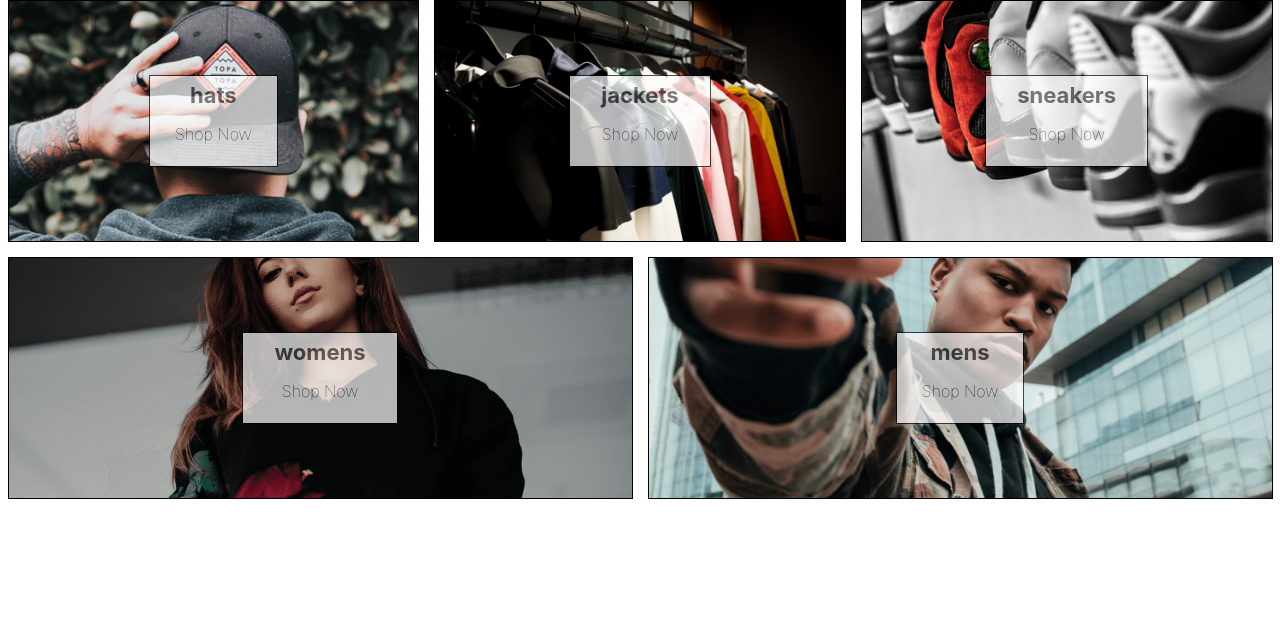
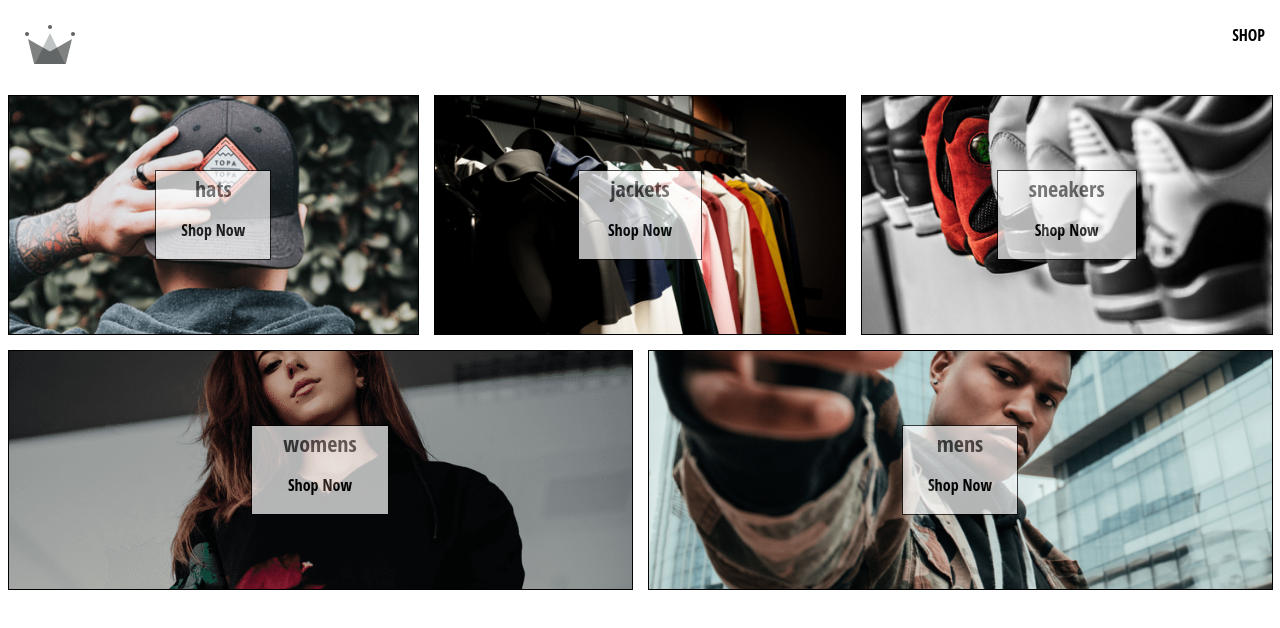
Before and after one commit to pius254/crwn-clothing, a React (Create React App) app: page / in a window 1280 px wide. Shown: the top 628 px of the page. Built offline with nearby package versions, Linux system fonts and the light colour scheme.

Commit message:
Add Routing

```diff
--- a/package.json
+++ b/package.json
@@ -8,6 +8,7 @@
     "@testing-library/user-event": "^13.5.0",
     "react": "^18.2.0",
     "react-dom": "^18.2.0",
+    "react-router-dom": "^6.3.0",
     "react-scripts": "5.0.1",
     "sass": "^1.53.0",
     "web-vitals": "^2.1.4"
--- a/public/index.html
+++ b/public/index.html
@@ -24,6 +24,12 @@
       work correctly both with client-side routing and a non-root public URL.
       Learn how to configure a non-root public URL by running `npm run build`.
     -->
+    <link rel="preconnect" href="https://fonts.googleapis.com" />
+    <link rel="preconnect" href="https://fonts.gstatic.com" crossorigin />
+    <link
+      href="https://fonts.googleapis.com/css2?family=Open+Sans:wght@300&display=swap"
+      rel="stylesheet"
+    />
     <title>React App</title>
   </head>
   <body>
--- a/src/App.js
+++ b/src/App.js
@@ -1,35 +1,24 @@
-import Directory from "./components/directory/directory.component";
+import { Routes, Route } from "react-router-dom";
+import Home from "./routes/home/home.component";
+import Navigation from "./routes/navigation/navigation.component";
+
+const Shop = () => {
+  return (
+    <div>
+      <h1>I am the Shop</h1>
+    </div>
+  );
+};
 
 const App = () => {
-  const categories = [
-    {
-      id: 1,
-      title: "hats",
-      imageUrl: "../assets/imgs/hats.png",
-    },
-    {
-      id: 2,
-      title: "jackets",
-      imageUrl: "../assets/imgs/jackets.png",
-    },
-    {
-      id: 3,
-      title: "sneakers",
-      imageUrl: "../assets/imgs/sneakers.png",
-    },
-    {
-      id: 4,
-      title: "womens",
-      imageUrl: "../assets/imgs/womens.png",
-    },
-    {
-      id: 5,
-      title: "mens",
-      imageUrl: "../assets/imgs/men.png",
-    },
-  ];
-
-  return <Directory categories={categories} />;
+  return (
+    <Routes>
+      <Route path="/" element={<Navigation />}>
+        <Route index element={<Home />} />
+        <Route path="shop" element={<Shop />} />
+      </Route>
+    </Routes>
+  );
 };
 
 export default App;
--- a/src/index.js
+++ b/src/index.js
@@ -1,13 +1,16 @@
-import React from 'react';
-import ReactDOM from 'react-dom/client';
-import './index.css';
-import App from './App';
-import reportWebVitals from './reportWebVitals';
+import React from "react";
+import ReactDOM from "react-dom/client";
+import { BrowserRouter } from "react-router-dom";
+import "./index.scss";
+import App from "./App";
+import reportWebVitals from "./reportWebVitals";
 
-const root = ReactDOM.createRoot(document.getElementById('root'));
+const root = ReactDOM.createRoot(document.getElementById("root"));
 root.render(
   <React.StrictMode>
-    <App />
+    <BrowserRouter>
+      <App />
+    </BrowserRouter>
   </React.StrictMode>
 );
 
--- a/src/index.css
+++ b/src/index.scss
@@ -1,7 +1,6 @@
 body {
   margin: 0;
-  font-family: -apple-system, BlinkMacSystemFont, 'Segoe UI', 'Roboto', 'Oxygen',
-    'Ubuntu', 'Cantarell', 'Fira Sans', 'Droid Sans', 'Helvetica Neue',
+  font-family: 'Open Sans Condensed',
     sans-serif;
   -webkit-font-smoothing: antialiased;
   -moz-osx-font-smoothing: grayscale;
@@ -11,3 +10,12 @@ code {
   font-family: source-code-pro, Menlo, Monaco, Consolas, 'Courier New',
     monospace;
 }
+
+a {
+  text-decoration: none;
+  color: black;
+}
+
+* {
+  box-sizing: border-box;
+}
--- /dev/null
+++ b/src/routes/home/home.component.jsx
@@ -0,0 +1,35 @@
+import Directory from "../../components/directory/directory.component";
+
+const Home = () => {
+  const categories = [
+    {
+      id: 1,
+      title: "hats",
+      imageUrl: "../assets/imgs/hats.png",
+    },
+    {
+      id: 2,
+      title: "jackets",
+      imageUrl: "../assets/imgs/jackets.png",
+    },
+    {
+      id: 3,
+      title: "sneakers",
+      imageUrl: "../assets/imgs/sneakers.png",
+    },
+    {
+      id: 4,
+      title: "womens",
+      imageUrl: "../assets/imgs/womens.png",
+    },
+    {
+      id: 5,
+      title: "mens",
+      imageUrl: "../assets/imgs/men.png",
+    },
+  ];
+
+  return <Directory categories={categories} />;
+};
+
+export default Home;
--- /dev/null
+++ b/src/routes/navigation/navigation.component.jsx
@@ -0,0 +1,24 @@
+import { Fragment } from "react";
+import { Outlet, Link } from "react-router-dom";
+import { ReactComponent as CrwnLogo } from "../../assets/crown.svg";
+import "./navigation.styles.scss";
+
+const Navigation = () => {
+  return (
+    <Fragment>
+      <div className="navigation">
+        <Link className="logo-container" to="/">
+          <CrwnLogo className="logo" />
+        </Link>
+        <div className="nav-links-container">
+          <Link className="nav-link" to="/SHOP">
+            SHOP
+          </Link>
+        </div>
+      </div>
+      <Outlet />
+    </Fragment>
+  );
+};
+
+export default Navigation;
--- /dev/null
+++ b/src/routes/navigation/navigation.styles.scss
@@ -0,0 +1,26 @@
+.navigation {
+    height: 70px;
+    width: 100%;
+    display: flex;
+    justify-content: space-between;
+    margin-bottom: 25px;
+
+    .logo-container {
+      height: 100%;
+      width: 70px;
+      padding: 25px;
+    }
+
+    .nav-links-container {
+      width: 50%;
+      height: 100%;
+      display: flex;
+      align-items: center;
+      justify-content: flex-end;
+
+      .nav-link {
+        padding: 10px 15px;
+        cursor: pointer;
+      }
+    }
+  }
```
Also changed, not shown: src/assets/crown.svg (added), 1 other file (tests, documents, lock files or other folders).
